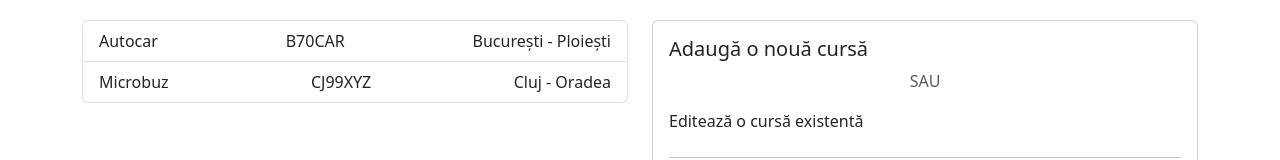
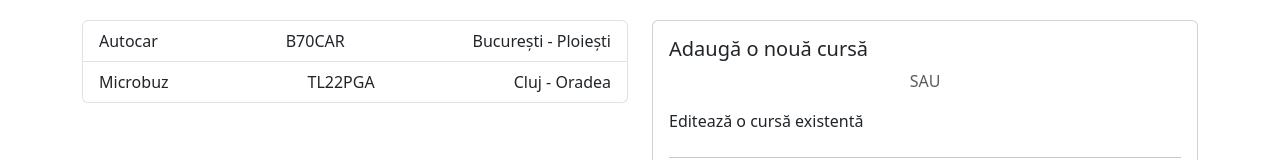
Before and after one commit to igaby27/proiect_pw, a React (Create React App) app in the folder client/: page / in a window 1280 px wide. Shown: the part 121-281 px from the top of the page. Built offline with nearby package versions, Linux system fonts and the light colour scheme.

Commit message:
Update Home.js

```diff
--- a/client/src/pages/Home.js
+++ b/client/src/pages/Home.js
@@ -3,7 +3,7 @@ import { Container, Row, Col, Card, ListGroup } from 'react-bootstrap';
 
 const mockCurse = [
   { id: 1, tip: 'Autocar', nr: 'B70CAR', ruta: 'București - Ploiești' },
-  { id: 2, tip: 'Microbuz', nr: 'CJ99XYZ', ruta: 'Cluj - Oradea' },
+  { id: 2, tip: 'Microbuz', nr: 'TL22PGA', ruta: 'Cluj - Oradea' },
 ];
 
 export default function Home() {
```
